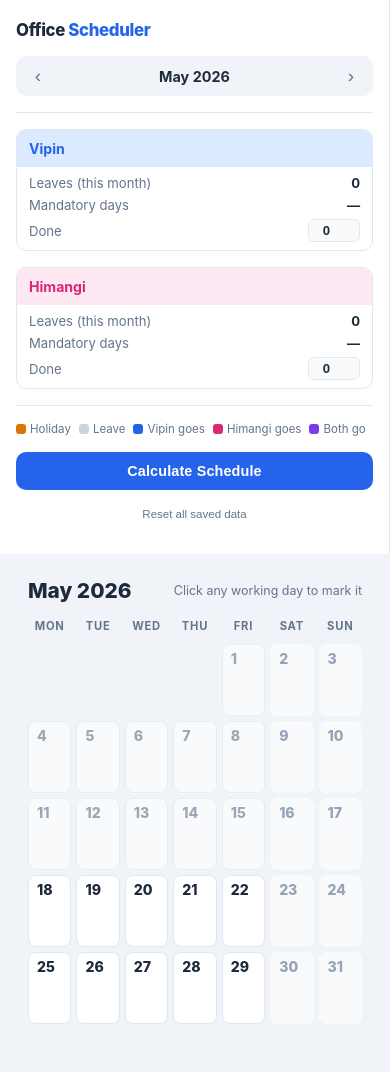
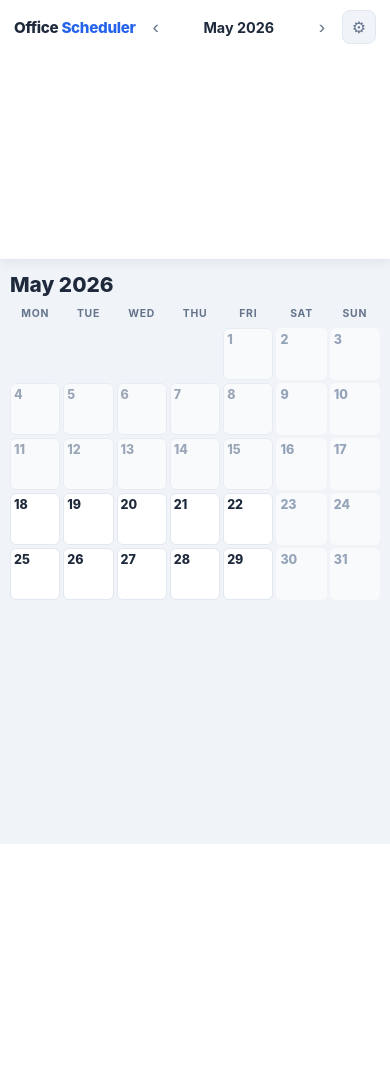
Before and after one commit to kvipz/office-scheduler, a Flask app: page / in a window 390 px wide. After the commit the page ends 844 px from the top, so only its background shows below. Run offline with Flask 3, Linux system fonts and the light colour scheme.

Commit message:
Make UI mobile-friendly — sticky topbar, collapsible sidebar, bottom-sheet popup

```diff
--- a/templates/index.html
+++ b/templates/index.html
@@ -500,10 +500,123 @@
     }
     .popup-clear:hover { background: #fee2e2; border-color: #fca5a5; color: var(--red); }
 
-    @media (max-width: 700px) {
+    /* ── Sidebar topbar / collapsible (desktop: transparent wrappers) ── */
+    .sidebar-topbar {
+      display: flex;
+      flex-direction: column;
+      gap: 16px;
+    }
+    .settings-btn { display: none; }          /* hidden on desktop */
+    .sidebar-collapsible { display: contents; } /* children join sidebar flex on desktop */
+
+    /* ── Mobile ── */
+    @media (max-width: 768px) {
       .shell { grid-template-columns: 1fr; }
-      .sidebar { position: static; height: auto; }
-      .stats-row { grid-template-columns: 1fr 1fr; }
+
+      /* Sidebar becomes a sticky top bar */
+      .sidebar {
+        position: sticky;
+        top: 0;
+        height: auto;
+        border-right: none;
+        border-bottom: 1px solid var(--border);
+        box-shadow: 0 2px 12px rgba(0,0,0,.07);
+        padding: 0;
+        gap: 0;
+        z-index: 50;
+      }
+
+      /* Topbar: brand + month nav + toggle in one row */
+      .sidebar-topbar {
+        flex-direction: row;
+        align-items: center;
+        gap: 6px;
+        padding: 10px 14px;
+      }
+      .sidebar-topbar .brand { flex: 0 0 auto; font-size: .95rem; }
+      .sidebar-topbar .month-nav {
+        flex: 1;
+        background: transparent;
+        padding: 0;
+        justify-content: center;
+      }
+      .settings-btn {
+        display: flex;
+        align-items: center;
+        justify-content: center;
+        flex: 0 0 auto;
+        width: 34px;
+        height: 34px;
+        border-radius: 8px;
+        border: 1px solid var(--border);
+        background: var(--bg);
+        font-size: 1rem;
+        cursor: pointer;
+        color: var(--muted);
+        transition: background .12s;
+      }
+      .settings-btn:hover, .settings-btn.open { background: var(--vipin-bg); color: var(--vipin); border-color: var(--vipin); }
+
+      /* Collapsible body: hidden by default, slides open */
+      .sidebar-collapsible {
+        display: none;
+        flex-direction: column;
+        gap: 12px;
+        padding: 12px 14px 16px;
+        border-top: 1px solid var(--border);
+        max-height: 65vh;
+        overflow-y: auto;
+      }
+      .sidebar-collapsible.open { display: flex; }
+
+      /* Two-column person layout on mobile */
+      .people-row-mobile {
+        display: grid;
+        grid-template-columns: 1fr 1fr;
+        gap: 10px;
+      }
+
+      /* Main area */
+      .main { padding: 12px 10px 40px; }
+      .cal-title-row { margin-bottom: 10px; }
+      .cal-hint { display: none; }
+      .cal-grid { gap: 3px; }
+
+      /* Smaller calendar cells */
+      .cal-cell { min-height: 52px; padding: 5px 3px 4px; border-radius: 6px; border-width: 1px; }
+      .cell-num { font-size: .78rem; }
+      .cell-hol-name { font-size: .52rem; }
+      .flag { font-size: .48rem; padding: 1px 2px; }
+      .assign-badge { font-size: .55rem; padding: 1px 3px; }
+      .att-mark, .plan-mark { font-size: .55rem; padding: 1px 3px; }
+      .cal-head { font-size: .65rem; padding-bottom: 5px; }
+
+      /* Popup as bottom sheet */
+      #popup {
+        width: 100% !important;
+        left: 0 !important;
+        top: auto !important;
+        bottom: 0 !important;
+        border-radius: 18px 18px 0 0;
+        max-height: 82vh;
+        overflow-y: auto;
+      }
+
+      /* Results */
+      .stats-row { grid-template-columns: 1fr 1fr; gap: 8px; }
+      .stat-card { padding: 12px; }
+      .stat-card .s-value { font-size: 1.3rem; }
+      .assigned-card { padding: 14px; }
+      .a-item { flex-wrap: wrap; gap: 6px; }
+      .a-wday { min-width: auto; }
+      .a-date { min-width: auto; }
+
+      /* Legend compact */
+      .legend { gap: 6px; }
+      .leg-item { font-size: .7rem; }
+
+      /* Calc + reset buttons full width */
+      .calc-btn, .reset-btn { width: 100%; }
     }
   </style>
 </head>
@@ -512,22 +625,31 @@
 <div class="shell">
   <!-- ── Sidebar ── -->
   <aside class="sidebar">
+
+    <!-- Always-visible topbar: brand + month nav + mobile settings toggle -->
+    <div class="sidebar-topbar">
       <div class="brand">Office <span>Scheduler</span></div>
-
       <div class="month-nav">
         <button onclick="changeMonth(-1)" title="Previous month">&#8249;</button>
         <span id="month-label"></span>
         <button onclick="changeMonth(1)" title="Next month">&#8250;</button>
       </div>
+      <button class="settings-btn" id="settings-btn" onclick="toggleSettings()" title="Settings">&#9881;</button>
+    </div>
+
+    <!-- Collapsible on mobile, always visible on desktop -->
+    <div class="sidebar-collapsible" id="sidebar-collapsible">
 
       <hr class="side-divider" />
 
+      <!-- Person blocks: side-by-side on mobile via wrapper -->
+      <div class="people-row-mobile">
         <!-- Vipin -->
         <div class="person-block">
           <div class="person-head vipin">Vipin</div>
           <div class="person-rows">
-        <div class="prow"><span class="pk">Leaves (this month)</span><span class="pv" id="v-leaves">0</span></div>
-        <div class="prow"><span class="pk">Mandatory days</span><span class="pv" id="v-mandatory">—</span></div>
+            <div class="prow"><span class="pk">Leaves</span><span class="pv" id="v-leaves">0</span></div>
+            <div class="prow"><span class="pk">Mandatory</span><span class="pv" id="v-mandatory">—</span></div>
             <div class="prow">
               <span class="pk">Done</span>
               <div class="done-wrap">
@@ -536,7 +658,7 @@
               </div>
             </div>
             <div class="prow" id="v-need-row" style="display:none">
-          <span class="pk">Still needed</span>
+              <span class="pk">Needed</span>
               <span class="pv" id="v-need">—</span>
             </div>
           </div>
@@ -550,8 +672,8 @@
         <div class="person-block">
           <div class="person-head himangi">Himangi</div>
           <div class="person-rows">
-        <div class="prow"><span class="pk">Leaves (this month)</span><span class="pv" id="h-leaves">0</span></div>
-        <div class="prow"><span class="pk">Mandatory days</span><span class="pv" id="h-mandatory">—</span></div>
+            <div class="prow"><span class="pk">Leaves</span><span class="pv" id="h-leaves">0</span></div>
+            <div class="prow"><span class="pk">Mandatory</span><span class="pv" id="h-mandatory">—</span></div>
             <div class="prow">
               <span class="pk">Done</span>
               <div class="done-wrap">
@@ -560,13 +682,14 @@
               </div>
             </div>
             <div class="prow" id="h-need-row" style="display:none">
-          <span class="pk">Still needed</span>
+              <span class="pk">Needed</span>
               <span class="pv" id="h-need">—</span>
             </div>
           </div>
           <div class="progress-bar-wrap" id="h-progress-wrap" style="display:none">
             <div class="progress-track"><div class="progress-fill himangi" id="h-progress-fill" style="width:0%"></div></div>
             <div class="progress-label" id="h-progress-label"></div>
+          </div>
         </div>
       </div>
 
@@ -582,13 +705,15 @@
 
       <button class="calc-btn" id="calc-btn" onclick="calculate()">Calculate Schedule</button>
       <button class="reset-btn" onclick="resetState()">Reset all saved data</button>
+
+    </div>
   </aside>
 
   <!-- ── Main ── -->
   <main class="main">
     <div class="cal-title-row">
       <h2 id="cal-heading"></h2>
-      <span style="font-size:.78rem;color:var(--muted)">Click any working day to mark it</span>
+      <span class="cal-hint" style="font-size:.78rem;color:var(--muted)">Click any working day to mark it</span>
     </div>
     <div class="cal-grid" id="cal-grid"></div>
     <div id="results-section"></div>
@@ -769,6 +894,15 @@
   }
   function isPastOrToday(ds) { return ds <= TODAY_STR; }
 
+  // ── Mobile sidebar toggle ─────────────────────────────────────────────────
+  function toggleSettings() {
+    const body = document.getElementById("sidebar-collapsible");
+    const btn  = document.getElementById("settings-btn");
+    const open = body.classList.toggle("open");
+    btn.classList.toggle("open", open);
+    btn.textContent = open ? "✕" : "⚙";
+  }
+
   // ── Month navigation ──────────────────────────────────────────────────────
   function changeMonth(delta) {
     curMonth += delta;
@@ -942,15 +1076,20 @@
       refreshPlanBtns(st);
     }
 
-    // Position popup near click, keep in viewport
+    // Position popup: bottom sheet on mobile, near click on desktop
     const popup = document.getElementById("popup");
     popup.style.display = "block";
+    if (window.innerWidth > 768) {
       const W = popup.offsetWidth, H = popup.offsetHeight;
       let left = event.clientX + 12, top = event.clientY + 12;
       if (left + W > window.innerWidth  - 10) left = event.clientX - W - 12;
       if (top  + H > window.innerHeight - 10) top  = event.clientY - H - 12;
       popup.style.left = Math.max(8, left) + "px";
       popup.style.top  = Math.max(8, top)  + "px";
+    } else {
+      popup.style.left = "";
+      popup.style.top  = "";
+    }
 
     document.getElementById("overlay").style.display = "block";
     event.stopPropagation();
```
Lines whose indentation alone changed are shown as unchanged.
